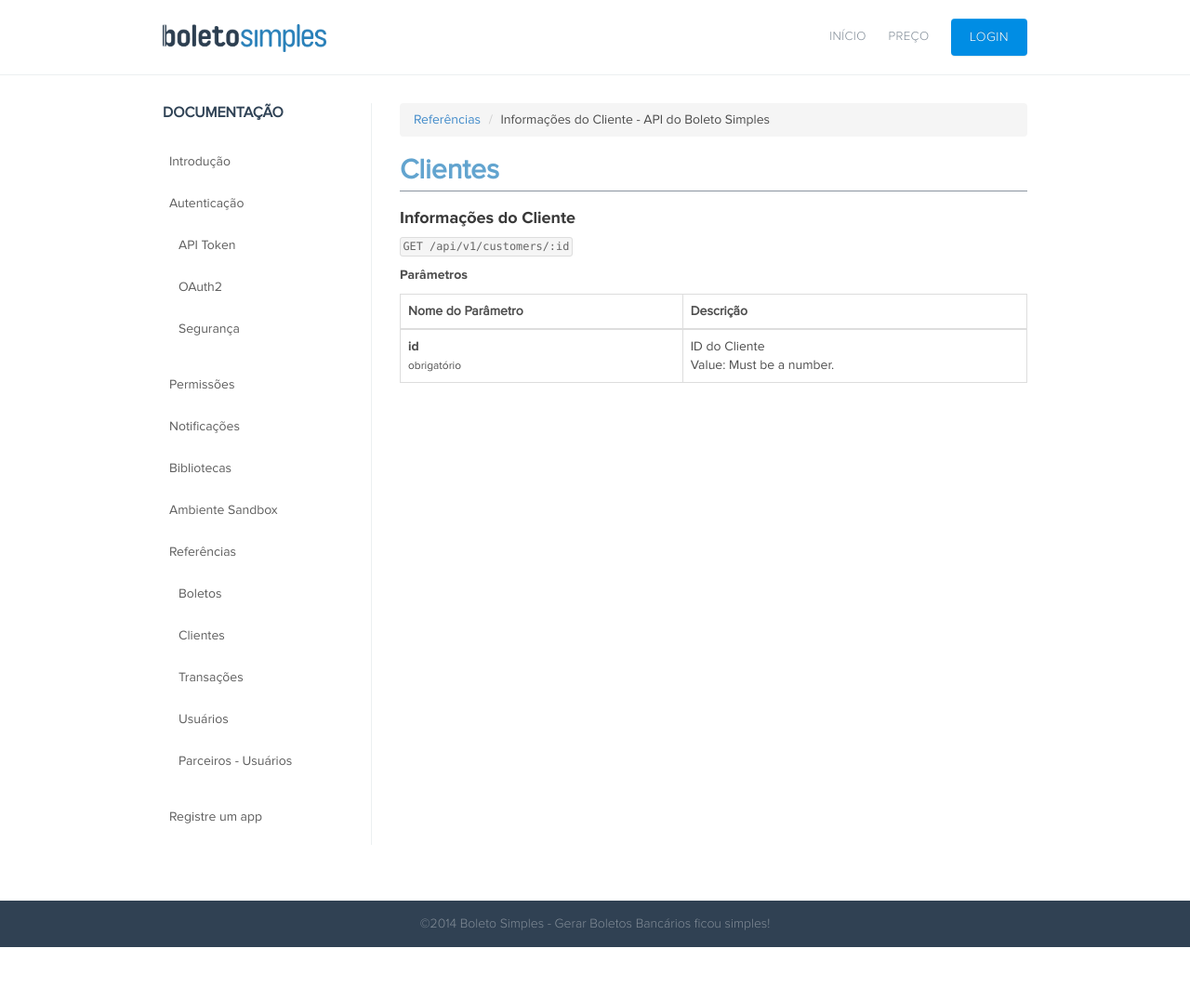
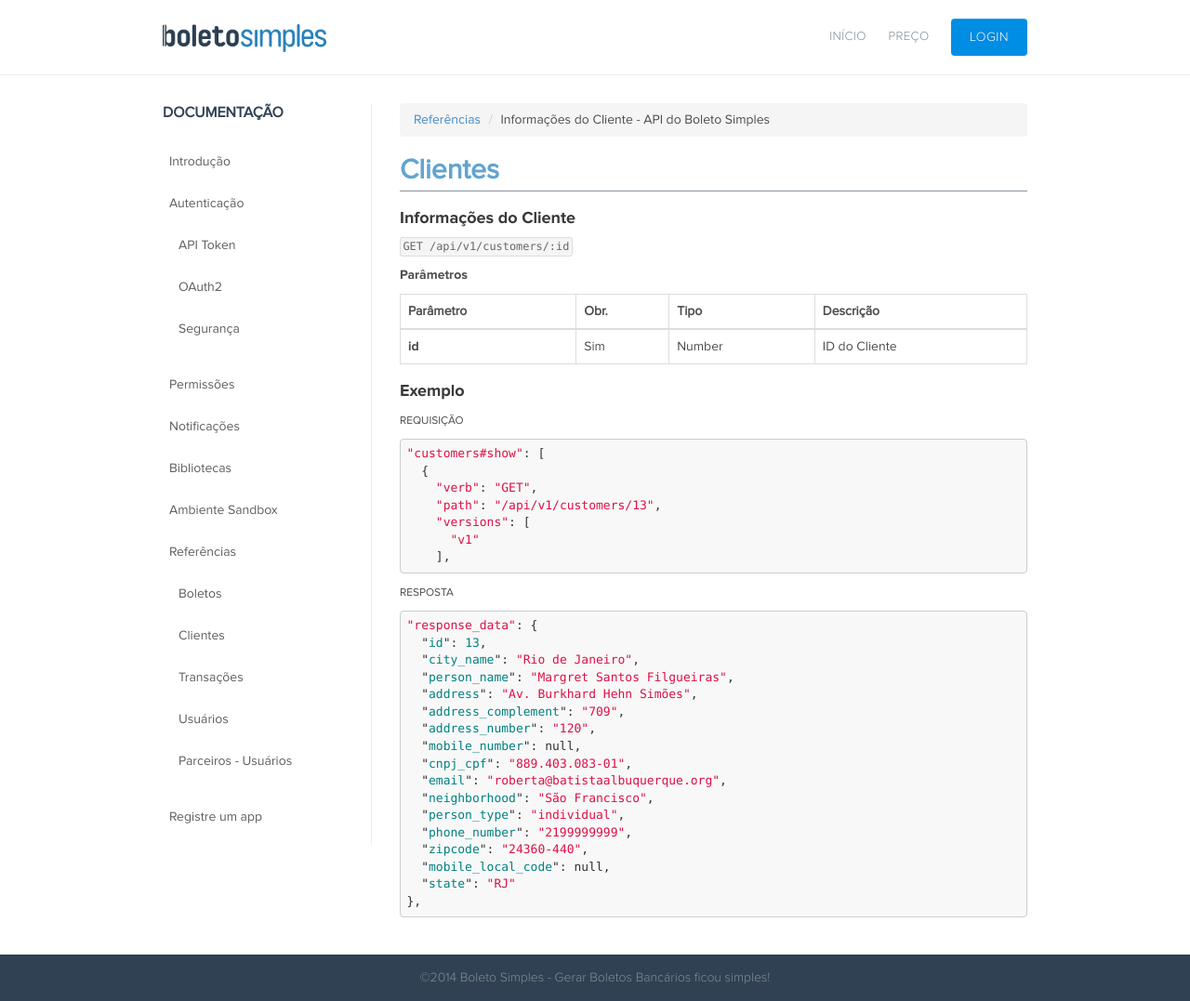
Before and after one commit to BoletoSimples/boletosimples-docs, a Jekyll site: the page built from reference/v1/customers/show/index.md, in a window 1280 px wide. Shown: the whole page at 93% size. Built offline with Jekyll 4.4.1, drawn with Linux system fonts in a browser that asks for light colours; before the commit the page ends 1019 px from its top, so only the background shows below that.

Commit message:
change table layout and add example in customer show

```diff
--- a/reference/v1/customers/show/index.md
+++ b/reference/v1/customers/show/index.md
@@ -14,7 +14,9 @@ en: /en/references
 <table class='table table-bordered'>
   <thead>
     <tr>
-      <th>Nome do Parâmetro</th>
+      <th>Parâmetro</th>
+      <th data-container="body" data-toggle="tooltip" title="Obrigatório">Obr.</th>
+      <th>Tipo</th>
       <th>Descrição</th>
     </tr>
   </thead>
@@ -22,15 +24,50 @@ en: /en/references
     <tr>
       <td>
         <strong>id </strong><br>
-        <small>
-          obrigatório
-        </small>
+      </td>
+      <td>
+        Sim
+      </td>
+      <td>
+        Number
       </td>
       <td>
         ID do Cliente
-        <br>
-        Value: Must be a number.
       </td>
     </tr>
   </tbody>
 </table>
+
+### Exemplo
+
+<small>requisição</small>
+
+<pre class="bash">"customers#show": [
+  {
+    "verb": "GET",
+    "path": "/api/v1/customers/13",
+    "versions": [
+      "v1"
+    ],
+</pre>
+
+<small>resposta</small>
+
+<pre class="json">"response_data": {
+  "id": 13,
+  "city_name": "Rio de Janeiro",
+  "person_name": "Margret Santos Filgueiras",
+  "address": "Av. Burkhard Hehn Simões",
+  "address_complement": "709",
+  "address_number": "120",
+  "mobile_number": null,
+  "cnpj_cpf": "889.403.083-01",
+  "email": "roberta@batistaalbuquerque.org",
+  "neighborhood": "São Francisco",
+  "person_type": "individual",
+  "phone_number": "2199999999",
+  "zipcode": "24360-440",
+  "mobile_local_code": null,
+  "state": "RJ"
+},
+</pre>
```
